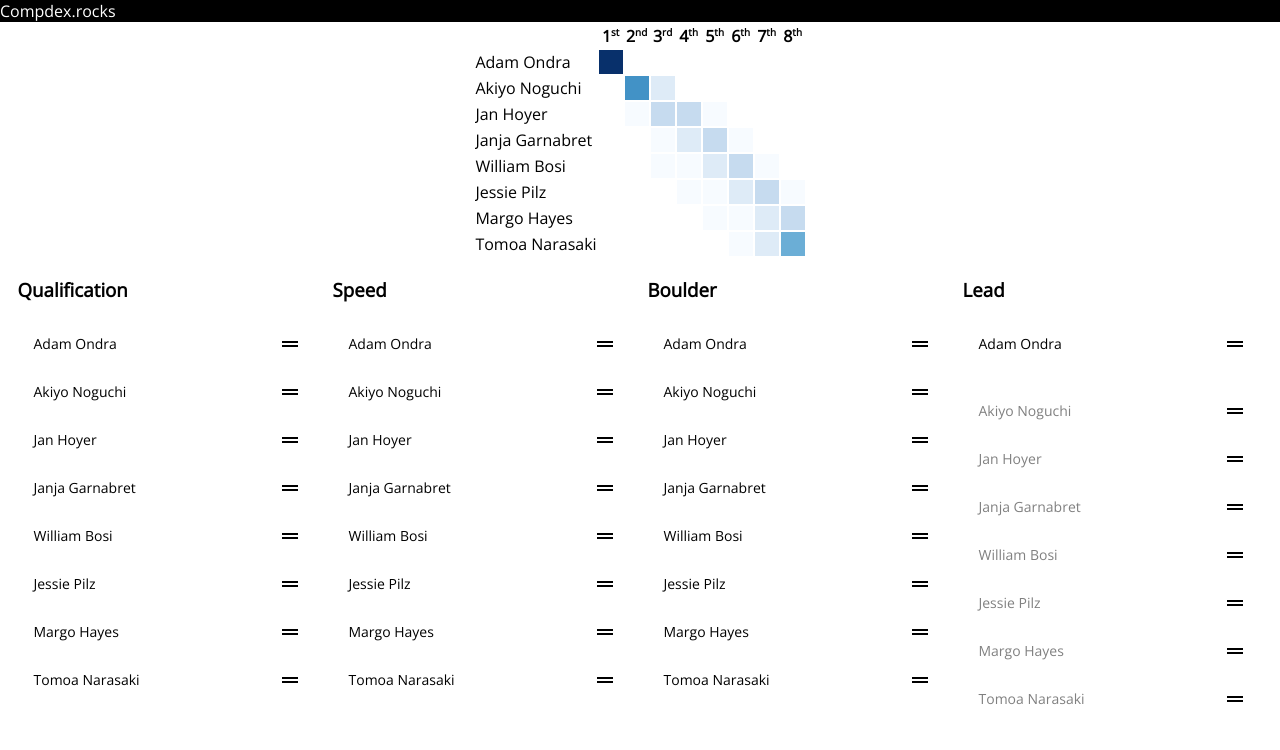
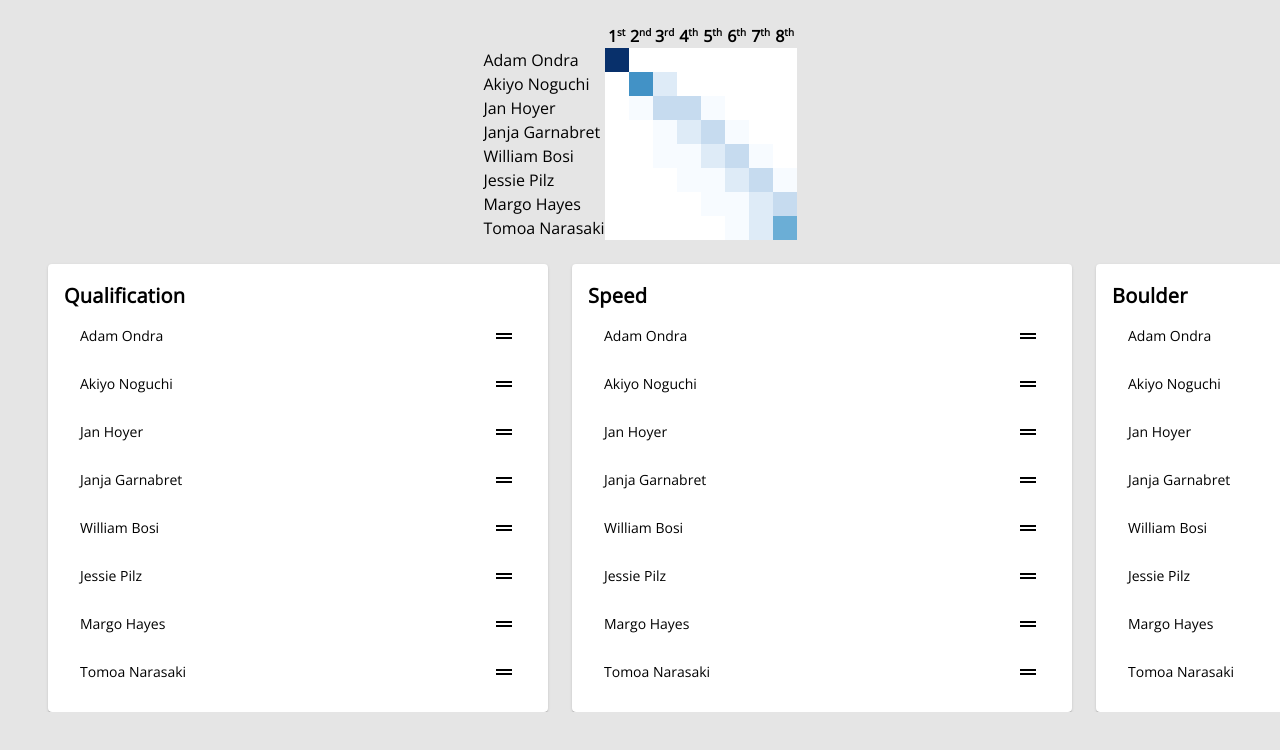
Before and after one commit to harrybiddle/compdex.rocks, a React (Create React App) app: page / in a window 1280 px wide. Shown: the top 750 px of the page. Built offline with nearby package versions, Linux system fonts and the light colour scheme.

Commit message:
Playing with styling

```diff
--- a/src/components/app/App.js
+++ b/src/components/app/App.js
@@ -5,12 +5,12 @@ import update from "immutability-helper";
 import Predictions from "../predictions/Predictions";
 import { stages } from "../constants";
 import TabLabel from "../tablabel/TabLabel";
-import { headerStyle } from "../common.module.css";
 
 const tabContentStyle = {
   overflow: "scroll",
-  paddingLeft: "10px",
-  paddingRight: "10px"
+  paddingLeft: "24px",
+  paddingRight: "24px",
+  paddingTop: "24px"
 };
 
 export default class App extends React.Component {
@@ -68,7 +68,7 @@ export default class App extends React.Component {
     return (
       <div style={{ height: "100%" }}>
         {/* -- Header ---------------------------------------------------------------------------------------------- */}
-        <div className={headerStyle}>Compdex.rocks</div>
+        {/*<div className={headerStyle}>Compdex.rocks</div>*/}
 
         {/* -- Tab Labels ------------------------------------------------------------------------------------------ */}
         <div
@@ -90,7 +90,6 @@ export default class App extends React.Component {
             Configuration
           </TabLabel>
         </div>
-
         {/* -- Predictions ----------------------------------------------------------------------------------------- */}
         <div
           className={[
@@ -115,7 +114,6 @@ export default class App extends React.Component {
             />
           </div>
         </div>
-
         {/* -- Configuration --------------------------------------------------------------------------------------- */}
         <div
           className={[
@@ -133,11 +131,26 @@ export default class App extends React.Component {
               this.setState(newStateOnDragEnd(this.state, result))
             }
             lists={constructLists(this.state)}
-            stageOrder={[
-              [stages.QUALIFICATION + "-ranked"],
-              [stages.SPEED + "-ranked", stages.SPEED + "-unranked"],
-              [stages.BOULDER + "-ranked", stages.BOULDER + "-unranked"],
-              [stages.LEAD + "-ranked", stages.LEAD + "-unranked"]
+            groups={[
+              {
+                title: "Qualification",
+                listIds: [stages.QUALIFICATION + "-ranked"]
+              },
+              {
+                title: "Speed",
+                listIds: [stages.SPEED + "-ranked", stages.SPEED + "-unranked"]
+              },
+              {
+                title: "Boulder",
+                listIds: [
+                  stages.BOULDER + "-ranked",
+                  stages.BOULDER + "-unranked"
+                ]
+              },
+              {
+                title: "Lead",
+                listIds: [stages.LEAD + "-ranked", stages.LEAD + "-unranked"]
+              }
             ]}
           />
         </div>
@@ -147,13 +160,6 @@ export default class App extends React.Component {
 }
 
 export function constructListsForStage(state, stage) {
-  const stageTitles = {
-    [stages.QUALIFICATION]: "Qualification",
-    [stages.SPEED]: "Speed",
-    [stages.BOULDER]: "Boulder",
-    [stages.LEAD]: "Lead"
-  };
-
   const constructItem = athleteId => ({
     draggableId: stage + "-" + athleteId,
     athleteId: athleteId,
@@ -164,7 +170,6 @@ export function constructListsForStage(state, stage) {
   const rankedAthleteIds = state[stage];
   let rankedList = {
     droppableId: stage + "-ranked",
-    title: stageTitles[stage],
     stage: stage,
     isRanked: true,
     items: rankedAthleteIds.map(constructItem)
@@ -172,7 +177,6 @@ export function constructListsForStage(state, stage) {
   const allAthleteIds = Object.keys(state.athletes);
   let unrankedList = {
     droppableId: stage + "-unranked",
-    title: "",
     stage: stage,
     isRanked: false,
     items: allAthleteIds
--- a/src/components/heatmap/Heatmap.js
+++ b/src/components/heatmap/Heatmap.js
@@ -53,7 +53,7 @@ class Heatmap extends React.Component {
 
     return (
       <div id="probabilities-container">
-        <table style={{ padding: "0px" }}>
+        <table style={{ padding: "0px", borderSpacing: "0px" }}>
           <thead>
             <tr style={rowStyle}>
               {Array.from(headers(this.props.columns.length)).map(x => (
--- a/src/components/list/List.js
+++ b/src/components/list/List.js
@@ -6,7 +6,6 @@ export default class List extends React.Component {
   render() {
     return (
       <div>
-        <h3>{this.props.title}</h3>
         <Droppable droppableId={this.props.droppableId}>
           {provided => (
             <div ref={provided.innerRef} {...provided.droppableProps}>
--- a/src/components/listitem/ListItem.js
+++ b/src/components/listitem/ListItem.js
@@ -6,7 +6,7 @@ export default class ListItem extends React.Component {
   render() {
     return (
       <Draggable draggableId={this.props.draggableId} index={this.props.index}>
-        {provided => (
+        {(provided, snapshot) => (
           <div
             {...provided.draggableProps}
             {...provided.dragHandleProps}
@@ -22,7 +22,9 @@ export default class ListItem extends React.Component {
                 display: "flex",
                 alignItems: "center",
                 // ensure that drag handle appears at end
-                justifyContent: "space-between"
+                justifyContent: "space-between",
+                // add border when dragging
+                border: snapshot.isDragging ? "1px solid red" : "0px"
               }}
             >
               {this.props.content}
--- a/src/components/rankings/Rankings.js
+++ b/src/components/rankings/Rankings.js
@@ -6,34 +6,65 @@ export default class Rankings extends React.Component {
   render() {
     return (
       <DragDropContext onDragEnd={this.props.onDragEnd}>
-        {this.props.stageOrder.map((droppableIds, stageIndex) => {
+        {this.props.groups.map((group, i) => {
           return (
+            /*
+                  We go for an effect like this:
+
+                  -----------------------
+                  |                     |
+                  |--  -------------  --|
+                  | |  |           |  | |
+                  | |  |           |  | |
+                  |--  -------------  --|
+                  |                     |
+                  -----------------------
+               */
             <div
-              key={"stage-" + stageIndex}
-              className="stage-container"
+              key={"stage-" + i}
               style={{
-                minWidth: "300px",
-                marginLeft: "auto",
-                marginRight: "auto"
+                backgroundColor: "white",
+                flex: "0 0 calc(100% - 40px)",
+                maxWidth: "500px",
+                marginLeft: i === 0 ? "24px" : "0px",
+                marginRight: "24px",
+                borderRadius: "4px",
+                boxShadow:
+                  "0px 2px 1px -1px rgba(0, 0, 0, 0.2),0px 1px 1px 0px rgba(0, 0, 0, 0.14),0px 1px 3px 0px rgba(0,0,0,.12)"
               }}
             >
-              {droppableIds.map(droppableId => {
-                const list = this.props.lists[droppableId];
+              <div
+                style={{
+                  visibility: "visible",
+                  boxSizing: "border-box",
+                  padding: "16px 16px 16px 16px"
+                }}
+              >
+                <span
+                  style={{
+                    boxSizing: "border-box",
+                    fontSize: "1.25rem",
+                    lineHeight: "2rem",
+                    fontWeight: "600",
+                    letterSpacing: ".0125em"
+                  }}
+                >
+                  {group.title}
+                </span>
+                {group.listIds.map(listId => {
+                  const list = this.props.lists[listId];
                   return (
                     <div
                       style={
                         list.isRanked ? { color: "black" } : { color: "grey" }
                       }
-                    key={droppableId + "-container"}
+                      key={listId + "-container"}
                     >
-                    <List
-                      title={list.title}
-                      items={list.items}
-                      droppableId={droppableId}
-                    />
+                      <List items={list.items} droppableId={listId} />
                     </div>
                   );
                 })}
+              </div>
             </div>
           );
         })}
--- a/src/components/tablabel/TabLabel.js
+++ b/src/components/tablabel/TabLabel.js
@@ -12,6 +12,7 @@ export default class TabLabel extends React.Component {
           borderWidth: "0px",
           borderBottomWidth: this.props.isActive ? "2px" : "0px",
           borderBottomColor: "red",
+          borderRadius: "0px",
           // size and padding
           flexGrow: 1,
           padding: "6px 12px",
--- a/src/index.css
+++ b/src/index.css
@@ -8,6 +8,7 @@ body {
 body {
   font-family: "Open Sans", sans-serif;
   margin: 0px;
+  background-color: #e5e5e5;
   -webkit-font-smoothing: antialiased;
   -moz-osx-font-smoothing: grayscale;
 }
```
Lines whose indentation alone changed are shown as unchanged.
